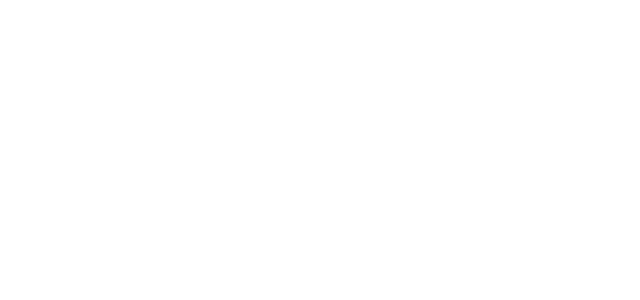
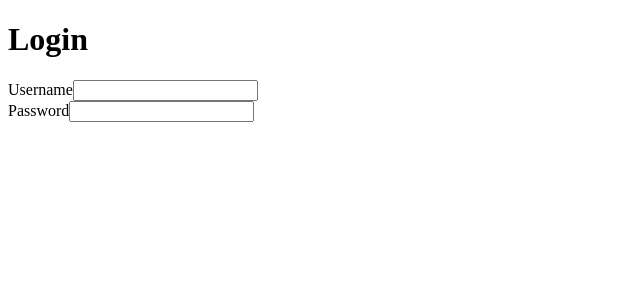
Before and after one commit to Steven-Yabann/Complaint-Management-System, a React (Vite) app in the folder Frontend/: page /login in a window 1280 px wide. Before the commit this address had no page. Shown: the top 300 px of the page, without its empty margins (0-640 px from the left). Built offline with nearby package versions, Linux system fonts and the light colour scheme.

Commit message:
login page

```diff
--- a/Frontend/src/App.jsx
+++ b/Frontend/src/App.jsx
@@ -1,5 +1,6 @@
-import { BrowserRouter as Router, Routes, Route } from 'react-router-dom'
-import Home from './pages/Home'
+import { BrowserRouter as Router, Routes, Route } from 'react-router-dom';
+import Home from './pages/Home';
+import Login from './pages/login';
 
 
 function App() {
@@ -9,6 +10,7 @@
     <Router>
       <Routes>
         <Route path="/" element={<Home />} />
+        <Route path="/login" element={<Login/>}/>
 
       </Routes>
     </Router>
--- /dev/null
+++ b/Frontend/src/pages/Login.jsx
@@ -0,0 +1,30 @@
+import React from "react";
+import { Link } from "react-router-dom";
+
+const Login=() =>{
+    return(
+    <div class='main-container'>
+        <h1>Login</h1>
+        <form>
+            <div class='username'>
+                <label>Username</label>
+                <input type="text"/>
+                </div>
+
+                <div class='password'>
+                <label>Password</label>
+                <input type="password"/>
+                </div>
+
+        </form>
+    </div>
+
+    );
+
+
+};
+
+
+
+
+export default Login;
```
